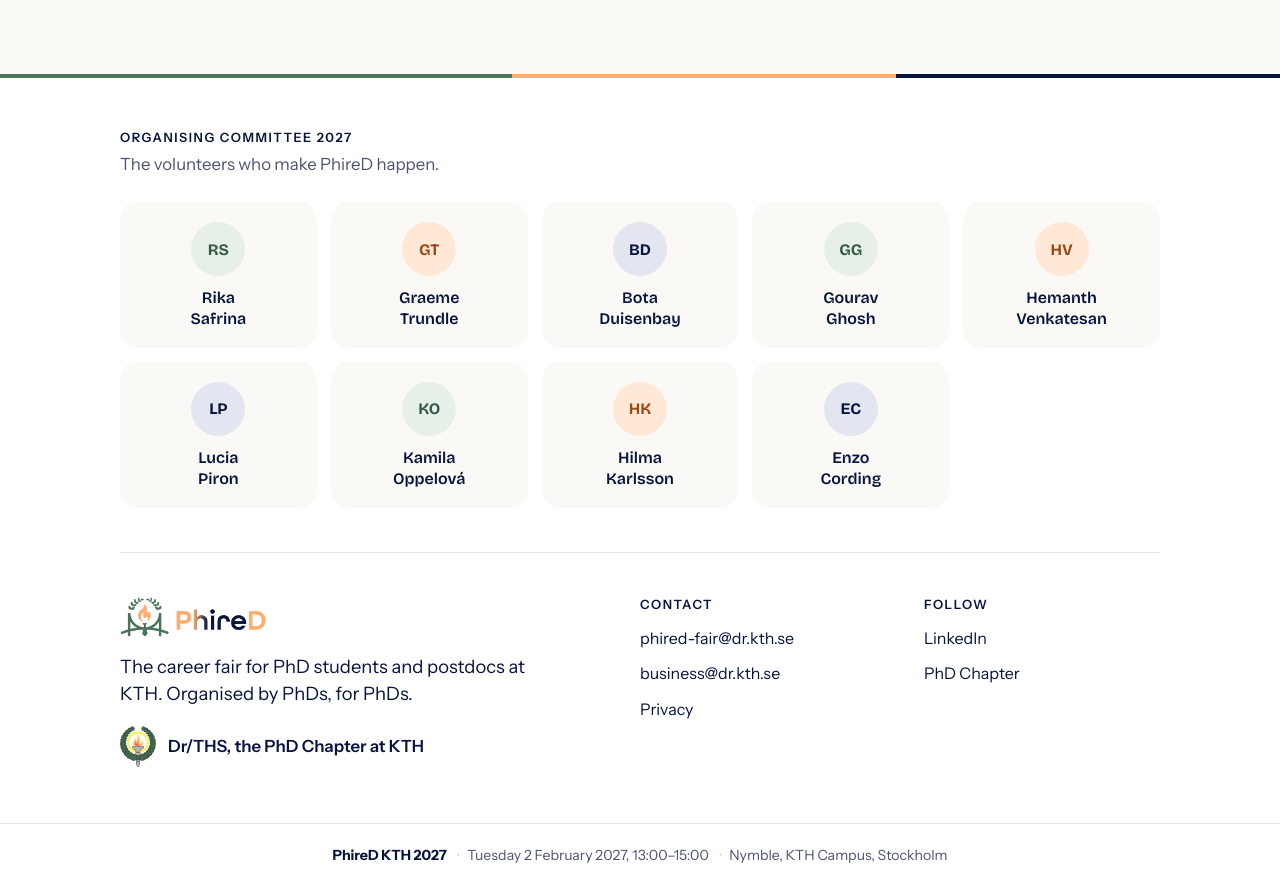
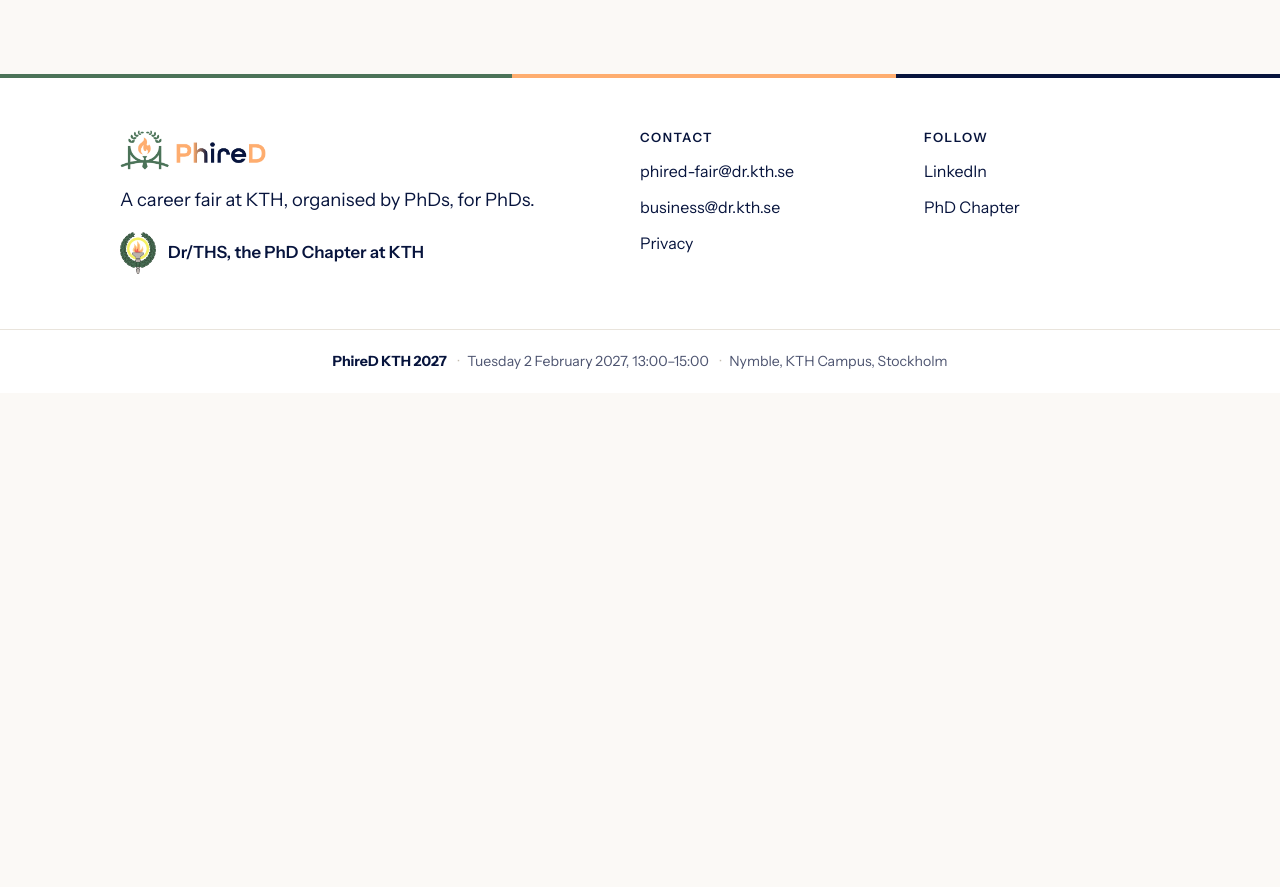
Before and after one commit to phired2027/phired2027, a plain HTML site: page companies.html in a window 1280 px wide. Shown: the part 949-1836 px from the top of the page. After the commit the page ends 1342 px from the top, so only its background shows below. Drawn offline with Linux system fonts and the light colour scheme.

Commit message:
org team out of the footer

```diff
--- a/companies.html
+++ b/companies.html
@@ -13,7 +13,7 @@
   <link rel="icon" href="images/brand/favicon.png" type="image/png">
   <link rel="apple-touch-icon" href="images/brand/apple-touch-icon.png">
   <link rel="preload" href="fonts/bricolage-grotesque.woff" as="font" type="font/woff" crossorigin>
-  <link rel="stylesheet" href="style/style.css?v=20261113-28">
+  <link rel="stylesheet" href="style/style.css?v=20261113-29">
 </head>
 <body>
 
@@ -87,30 +87,10 @@
   </main>
 
   <footer class="site-footer">
-    <div class="wrap">
-      <div class="footer-crew">
-      <p class="footer-head">Organising committee 2027</p>
-      <p class="footer-crew-intro">The volunteers who make PhireD happen.</p>
-      <!-- The order is shuffled on every page load (js/site.js). To add roles later, give everyone one:
-           <li><span class="avatar-sm">AB</span>Name <small>Role</small></li> -->
-      <ul class="footer-team" id="footer-team">
-          <li><span class="avatar-sm" aria-hidden="true">EC</span><span class="tm-name">Enzo <span>Cording</span></span></li>
-          <li><span class="avatar-sm" aria-hidden="true">BD</span><span class="tm-name">Bota <span>Duisenbay</span></span></li>
-          <li><span class="avatar-sm" aria-hidden="true">GG</span><span class="tm-name">Gourav <span>Ghosh</span></span></li>
-          <li><span class="avatar-sm" aria-hidden="true">HK</span><span class="tm-name">Hilma <span>Karlsson</span></span></li>
-          <li><span class="avatar-sm" aria-hidden="true">KO</span><span class="tm-name">Kamila <span>Oppelová</span></span></li>
-          <li><span class="avatar-sm" aria-hidden="true">LP</span><span class="tm-name">Lucia <span>Piron</span></span></li>
-          <li><span class="avatar-sm" aria-hidden="true">RS</span><span class="tm-name">Rika <span>Safrina</span></span></li>
-          <li><span class="avatar-sm" aria-hidden="true">GT</span><span class="tm-name">Graeme <span>Trundle</span></span></li>
-          <li><span class="avatar-sm" aria-hidden="true">HV</span><span class="tm-name">Hemanth <span>Venkatesan</span></span></li>
-      </ul>
-      </div>
-    </div>
-
     <div class="wrap footer-top">
       <div class="footer-about">
         <img class="footer-logo" src="images/brand/phired-logo-wide.png" alt="PhireD" width="131" height="36">
-        <p>The career fair for PhD students and postdocs at KTH. Organised by PhDs, for PhDs.</p>
+        <p>A career fair at KTH, organised by PhDs, for PhDs.</p>
         <a class="footer-chapter" href="https://www.dr.kth.se/">
           <img src="images/brand/phd-chapter-logo.png" alt="" width="28" height="32">
           <span>Dr/THS, the PhD Chapter at KTH</span>
@@ -138,7 +118,7 @@
     </div>
   </footer>
 
-  <script src="data/companies.js?v=20261113-28"></script>
-  <script src="js/site.js?v=20261113-28"></script>
+  <script src="data/companies.js?v=20261113-29"></script>
+  <script src="js/site.js?v=20261113-29"></script>
 </body>
 </html>
--- a/style/style.css
+++ b/style/style.css
@@ -1160,3 +1160,7 @@ a.ws-btn-fair:hover { background: #f99a52; }
 .profile-list dd { font-weight: 400; color: var(--ink-soft); white-space: normal; }
 @media (max-width: 900px) { .profile-inner { grid-template-columns: 1fr; } }
 @media (max-width: 520px) { .profile-list > div { grid-template-columns: 1fr; gap: 2px; } }
+
+/* Organising committee: now its own band at the end of the front page (same look as before) */
+.team-band { background: var(--white); padding: 48px 0 52px; border-top: 1px solid var(--line); }
+.team-band .footer-crew { margin: 0; padding: 0; border: 0; }
```
Also changed, not shown: exhibit.html (+2 -22 lines), index.html (+12 -9 lines), privacy.html (+2 -22 lines), 1 other file.
